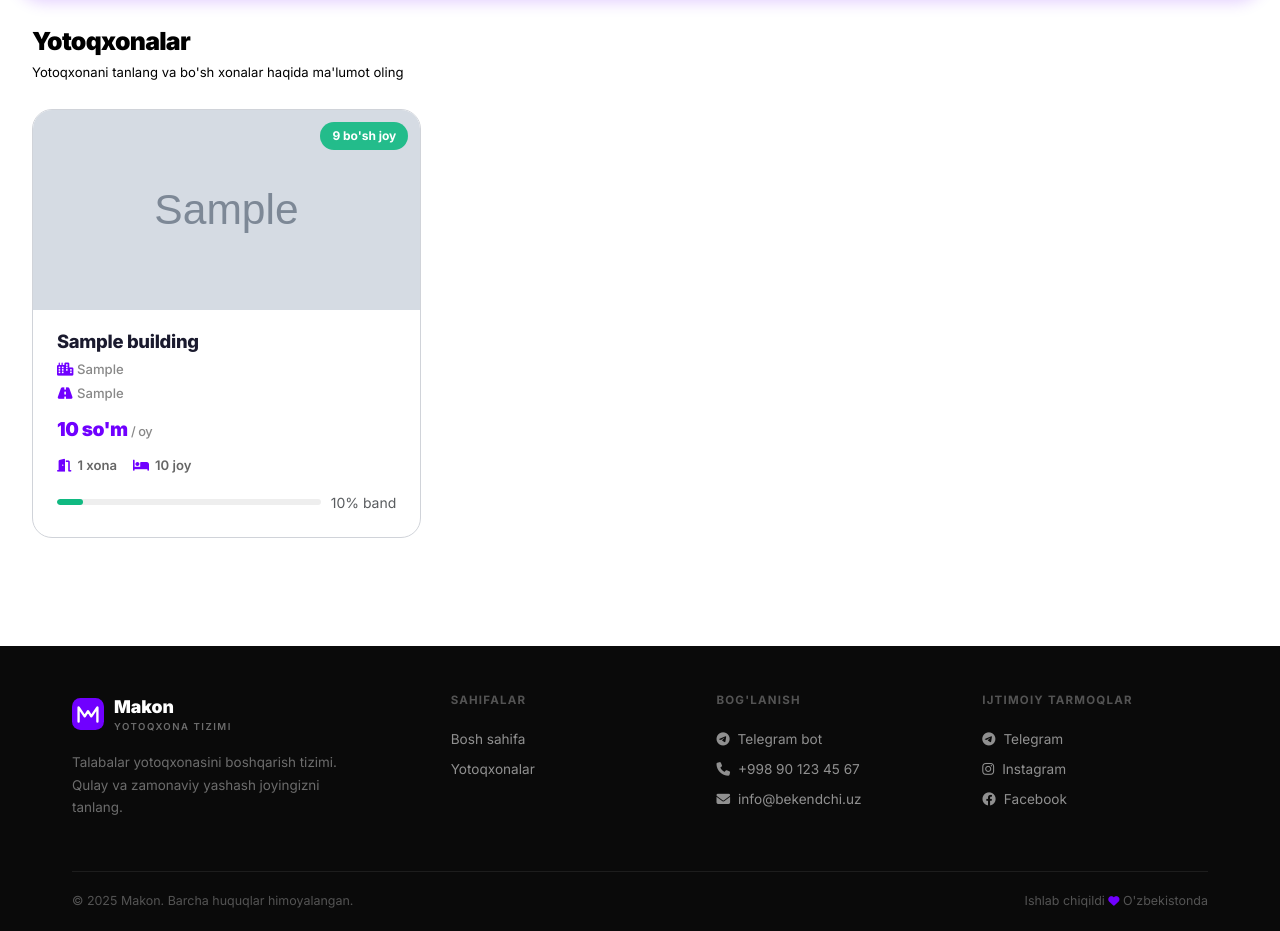
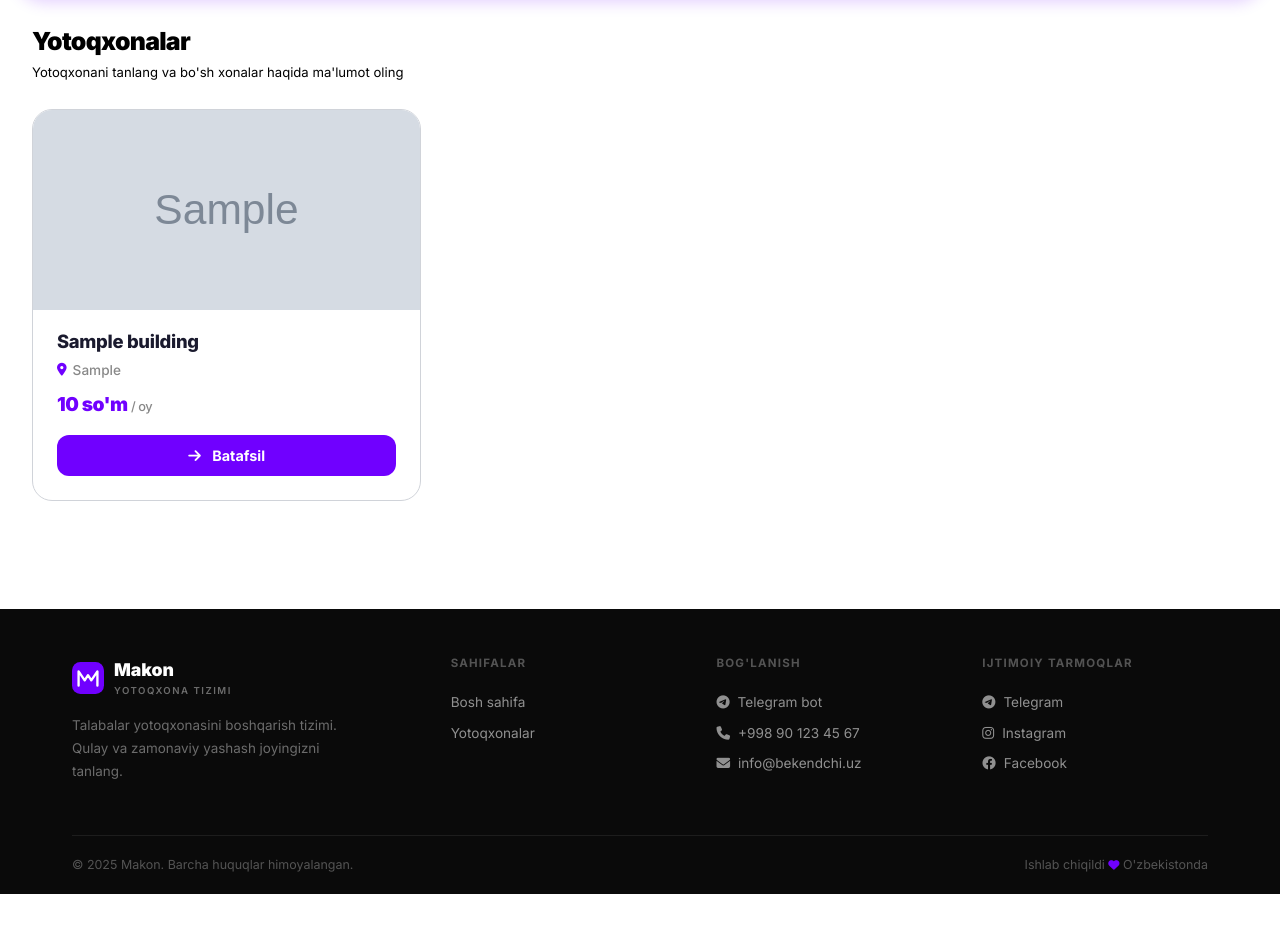
Before and after one commit to JozilovaZ/yotoqxona_web, a Django app: page /applications/rooms/ in a window 1280 px wide. Shown: the part 66-997 px from the top of the page. After the commit the page ends 960 px from the top, so only its background shows below. Run offline with Django 5.2, Linux system fonts and the light colour scheme; tables that the repository leaves empty hold one stand-in row (values such as "Sample post"); grey boxes marked "Sample" are stand-in pictures.

Commit message:
Add nginx + bot containers, simplify dorm cards (image, title, city, price, button)
Co-Authored-By: Claude Opus 4.6 <noreply@anthropic.com>

```diff
--- a/templates/applications/available_rooms.html
+++ b/templates/applications/available_rooms.html
@@ -15,7 +15,7 @@
 
 <div class="row g-4">
     {% for bd in buildings_data %}
-    <div class="col-md-6 col-lg-4" data-aos="fade-up" data-aos-delay="{{ forloop.counter0|add:0 }}00">
+    <div class="col-md-6 col-lg-4" data-aos="fade-up" data-aos-delay="{{ forloop.counter0 }}00">
         <a href="{% url 'applications:building_detail' bd.building.pk %}" class="text-decoration-none">
             <div class="dorm-card">
                 <div class="dorm-card-img">
@@ -26,23 +26,16 @@
                         <i class="fas fa-building"></i>
                     </div>
                     {% endif %}
-                    {% if bd.available_beds > 0 %}
-                    <span class="dorm-badge dorm-badge-available">{{ bd.available_beds }} bo'sh joy</span>
-                    {% else %}
-                    <span class="dorm-badge dorm-badge-full">Band</span>
-                    {% endif %}
                 </div>
                 <div class="dorm-card-body">
                     <h5 class="dorm-card-title">{{ bd.building.name }}</h5>
 
+                    {% if bd.building.city %}
                     <div class="dorm-card-location">
-                        {% if bd.building.city %}
-                        <span><i class="fas fa-city me-1"></i>{{ bd.building.city }}</span>
-                        {% endif %}
-                        {% if bd.building.street %}
-                        <span><i class="fas fa-road me-1"></i>{{ bd.building.street }}</span>
-                        {% endif %}
+                        <i class="fas fa-map-marker-alt"></i>
+                        <span>{{ bd.building.city }}</span>
                     </div>
+                    {% endif %}
 
                     {% if bd.min_price > 0 %}
                     <div class="dorm-card-price">
@@ -50,22 +43,8 @@
                     </div>
                     {% endif %}
 
-                    <div class="dorm-card-stats">
-                        <div class="dorm-stat">
-                            <i class="fas fa-door-open"></i>
-                            <span>{{ bd.total_rooms }} xona</span>
-                        </div>
-                        <div class="dorm-stat">
-                            <i class="fas fa-bed"></i>
-                            <span>{{ bd.total_capacity }} joy</span>
-                        </div>
-                    </div>
-
-                    <div class="dorm-card-footer">
-                        <div class="dorm-progress">
-                            <div class="dorm-progress-bar" style="width:{{ bd.occupancy_rate }}%;background:{% if bd.occupancy_rate < 50 %}#10B981{% elif bd.occupancy_rate < 80 %}var(--p){% else %}#EF4444{% endif %};"></div>
-                        </div>
-                        <small class="text-muted">{{ bd.occupancy_rate }}% band</small>
+                    <div class="dorm-card-btn">
+                        <i class="fas fa-arrow-right me-2"></i> Batafsil
                     </div>
                 </div>
             </div>
@@ -118,25 +97,6 @@
         color: var(--p);
     }
 
-    .dorm-badge {
-        position: absolute;
-        top: 12px;
-        right: 12px;
-        padding: 5px 12px;
-        border-radius: 100px;
-        font-size: 0.75rem;
-        font-weight: 700;
-        backdrop-filter: blur(8px);
-    }
-    .dorm-badge-available {
-        background: rgba(16,185,129,.9);
-        color: #fff;
-    }
-    .dorm-badge-full {
-        background: rgba(239,68,68,.9);
-        color: #fff;
-    }
-
     .dorm-card-body {
         padding: 1.25rem 1.5rem 1.5rem;
         flex: 1;
@@ -154,26 +114,25 @@
 
     .dorm-card-location {
         display: flex;
-        flex-direction: column;
-        gap: 4px;
-        margin-bottom: 0.75rem;
+        align-items: center;
+        gap: 6px;
+        margin-bottom: 0.6rem;
     }
     .dorm-card-location span {
-        font-size: 0.82rem;
+        font-size: 0.85rem;
         color: #888;
         font-weight: 500;
     }
     .dorm-card-location i {
         color: var(--p);
-        width: 16px;
-        text-align: center;
+        font-size: 0.8rem;
     }
 
     .dorm-card-price {
         font-size: 1.2rem;
         font-weight: 900;
         color: var(--p);
-        margin-bottom: 0.75rem;
+        margin-bottom: 1rem;
         letter-spacing: -0.5px;
     }
     .dorm-card-price span {
@@ -182,41 +141,19 @@
         color: #888;
     }
 
-    .dorm-card-stats {
-        display: flex;
-        gap: 16px;
-        margin-bottom: 1rem;
+    .dorm-card-btn {
         margin-top: auto;
+        padding: 10px 0;
+        text-align: center;
+        background: var(--p);
+        color: #fff;
+        font-weight: 700;
+        font-size: 0.9rem;
+        border-radius: 12px;
+        transition: opacity .2s;
     }
-    .dorm-stat {
-        display: flex;
-        align-items: center;
-        gap: 6px;
-        font-size: 0.82rem;
-        color: #666;
-        font-weight: 600;
-    }
-    .dorm-stat i {
-        color: var(--p);
-        font-size: 0.8rem;
-    }
-
-    .dorm-card-footer {
-        display: flex;
-        align-items: center;
-        gap: 10px;
-    }
-    .dorm-progress {
-        flex: 1;
-        height: 6px;
-        background: #eee;
-        border-radius: 3px;
-        overflow: hidden;
-    }
-    .dorm-progress-bar {
-        height: 100%;
-        border-radius: 3px;
-        transition: width .5s;
+    .dorm-card:hover .dorm-card-btn {
+        opacity: .88;
     }
 
     @media (max-width: 768px) {
```
Also changed, not shown: docker-compose.yml (+46 -0 lines).
